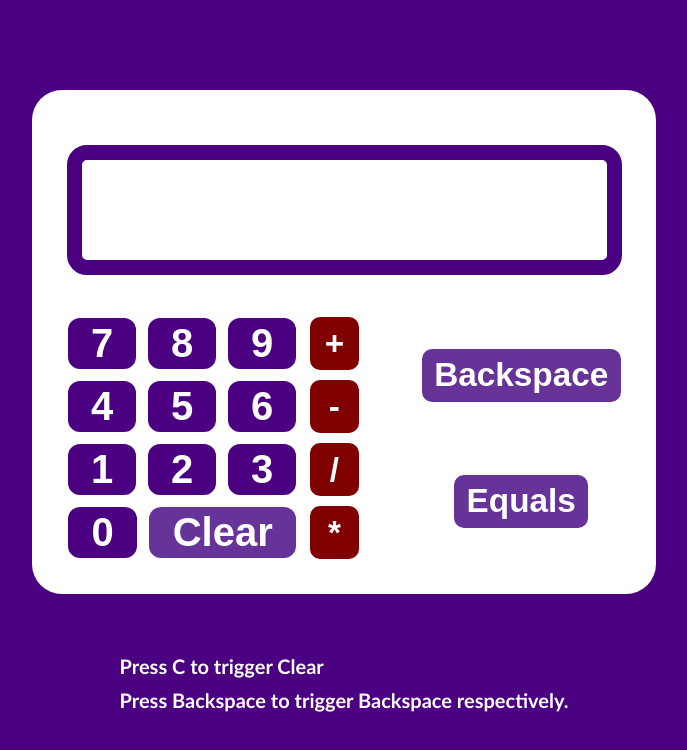
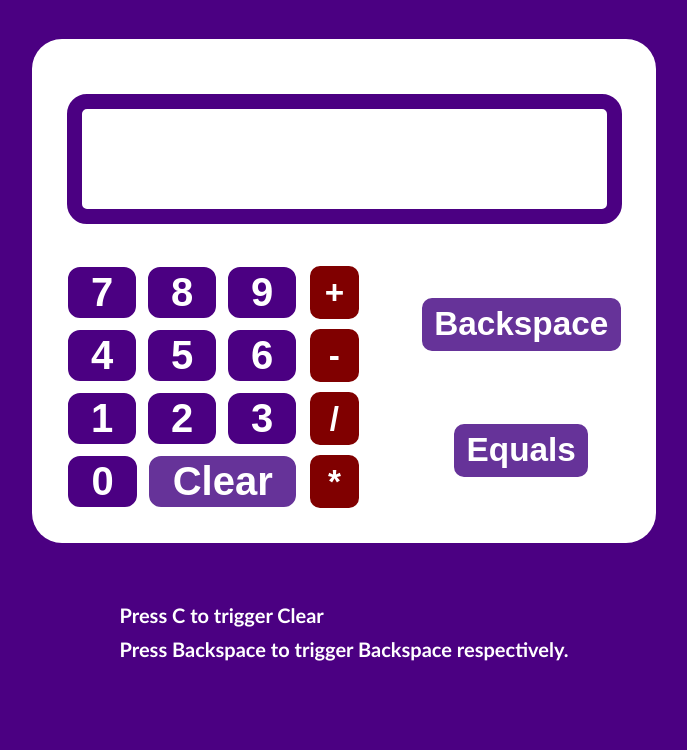
Before and after one commit to aalniak/calculator, a plain HTML site: page index.html in a window 1280 px wide. Shown: the whole page, without its empty margins (296-983 px from the left). Drawn offline with Linux system fonts and the light colour scheme.

Commit message:
fix height property

```diff
--- a/styles.css
+++ b/styles.css
@@ -1,5 +1,6 @@
 html{
     font-family:'Trebuchet MS', 'Lucida Sans Unicode', 'Lucida Grande', 'Lucida Sans', Arial, sans-serif;
+    height:100%;
 }
 body{
 
@@ -8,8 +9,8 @@ body{
     align-items: center;
     margin-bottom: 200px;
     margin:0;
-    width:100%;
-    margin-top:7vw;
+    height:100%;
+
     background-color: indigo;
     flex-direction: column;
     gap:60px;
@@ -22,6 +23,7 @@ body{
     padding:30px;
     background-color:white;
     border-radius: 30px;
+
 }
 
 .numbers-and-operators-container{
@@ -138,6 +140,7 @@ button:hover{
     display:flex;
     flex-direction: column;
     gap:10px;
+    margin-bottom: 100px;
 }
 
 .instruction{
```
